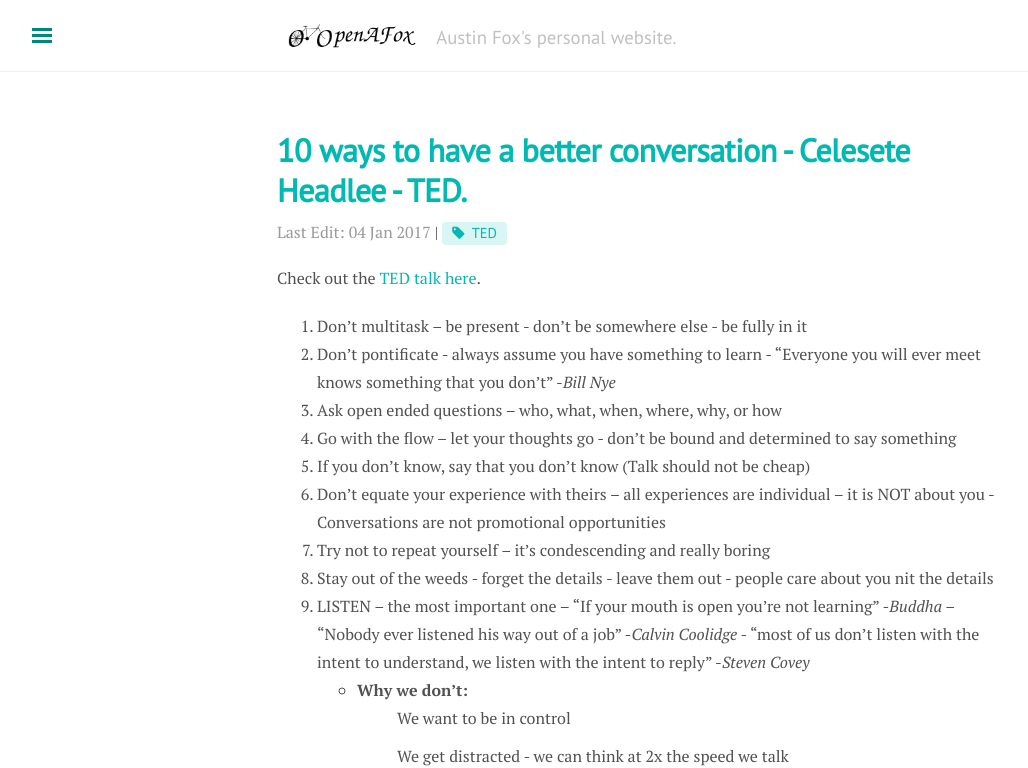
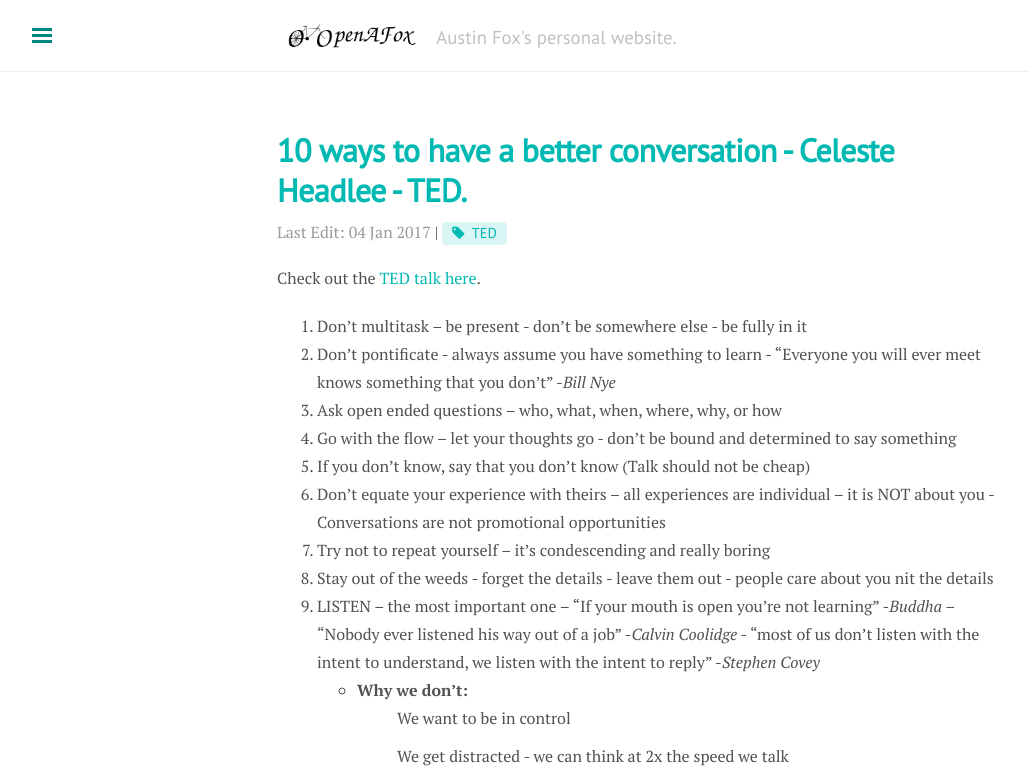
Before and after one commit to openafox/openafox.github.io, a Jekyll site: the page built from _posts/philosophy/2017-01-04-listening.md, in a window 1280 px wide and 1280 px high. Shown: the top 768 px of the window, without its empty margins (3-1031 px from the left). Built offline with Jekyll 4.4.1, drawn with Linux system fonts in a browser that asks for light colours; nearby versions of some CDN libraries; comment, search, counter and statistics services are not loaded.

Commit message:
Listening: fix name spellings (Celeste Headlee, Stephen Covey)
Co-Authored-By: Claude Opus 5.5 <noreply@anthropic.com>

```diff
--- a/_posts/philosophy/2017-01-04-listening.md
+++ b/_posts/philosophy/2017-01-04-listening.md
@@ -1,10 +1,10 @@
 ---
 layout: post
-title: 10 ways to have a better conversation - Celesete Headlee - TED.
+title: 10 ways to have a better conversation - Celeste Headlee - TED.
 tag: TED
 category: Philosophy
 
-excerpt: My Notes from Celesete's great talk.
+excerpt: My Notes from Celeste's great talk.
 ---
 
 Check out the [TED talk here](http://www.ted.com/talks/celeste_headlee_10_ways_to_have_a_better_conversation){: target="_blank"}.
@@ -17,7 +17,7 @@ Check out the [TED talk here](http://www.ted.com/talks/celeste_headlee_10_ways_t
 6. Don’t equate your experience with theirs – all experiences are individual – it is NOT about you - Conversations are not promotional opportunities
 7. Try not to repeat yourself – it’s condescending and really boring
 8. Stay out of the weeds - forget the details - leave them out - people care about you nit the details
-9. LISTEN – the most important one – “If your mouth is open you’re not learning” -*Buddha* – “Nobody ever listened his way out of a job” -*Calvin Coolidge* - "most of us don't listen with the intent to understand, we listen with the intent to reply" -*Steven Covey*
+9. LISTEN – the most important one – “If your mouth is open you’re not learning” -*Buddha* – “Nobody ever listened his way out of a job” -*Calvin Coolidge* - "most of us don't listen with the intent to understand, we listen with the intent to reply" -*Stephen Covey*
   * Why we don't:
     : We want to be in control
     : We get distracted - we can think at 2x the speed we talk
```
